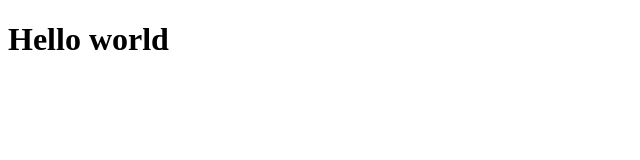
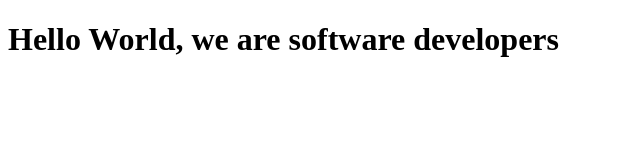
Before and after one commit to jrermi12/Joshua-Ermias, a plain HTML site: page hello.html in a window 1280 px wide. Shown: the whole page, without its empty margins (0-640 px from the left). Drawn offline with Linux system fonts and the light colour scheme.

Commit message:
changed hello world to Hello World, we are software developers

```diff
--- a/hello.html
+++ b/hello.html
@@ -7,7 +7,7 @@
   </head>
 
   <body>
-    <h1>Hello world</h1>
+    <h1>Hello World, we are software developers</h1>
     <script src="https://cdn.freecodecamp.org/testable-projects-fcc/v1/bundle.js"></script>
 
     <!--
```
